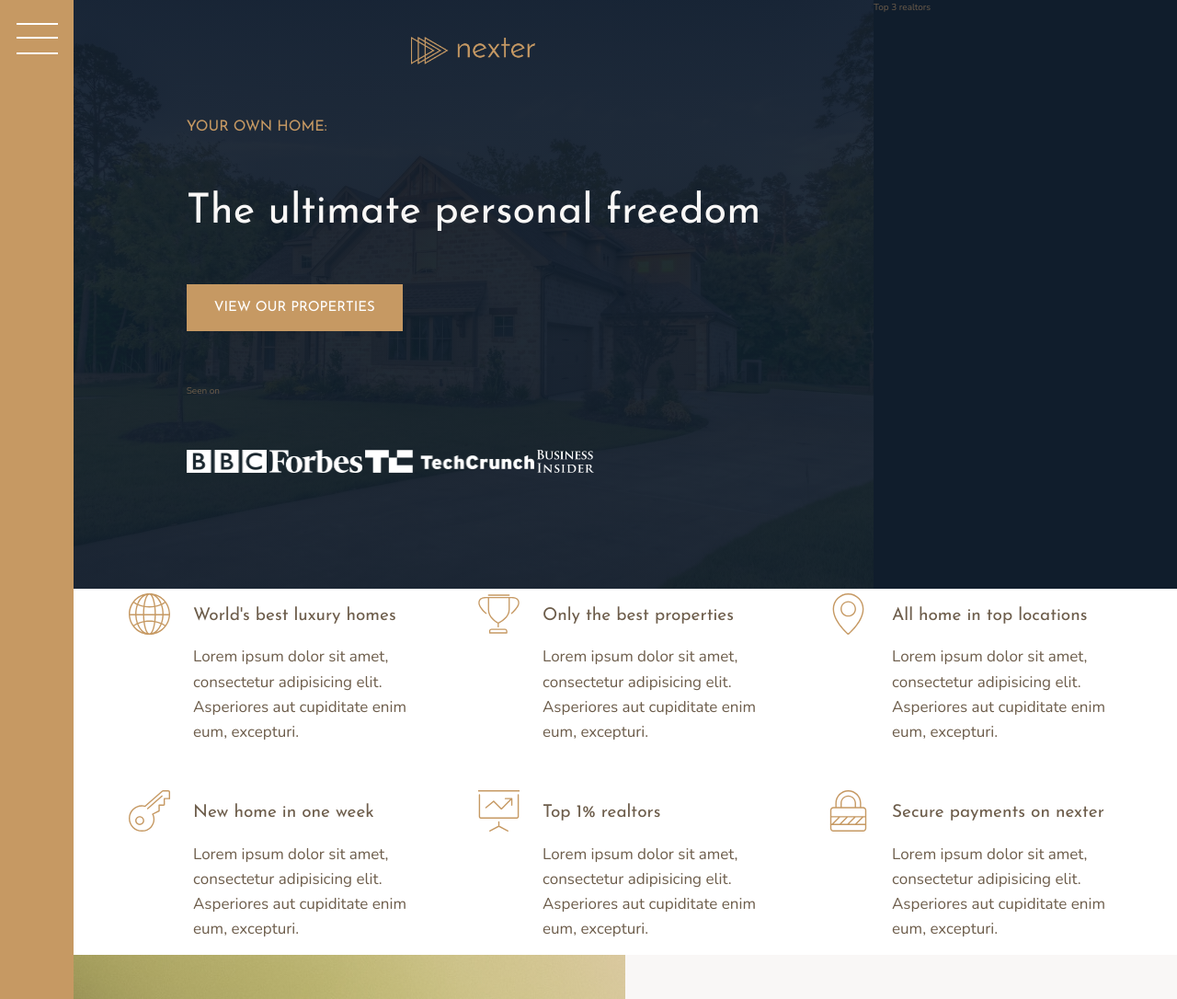
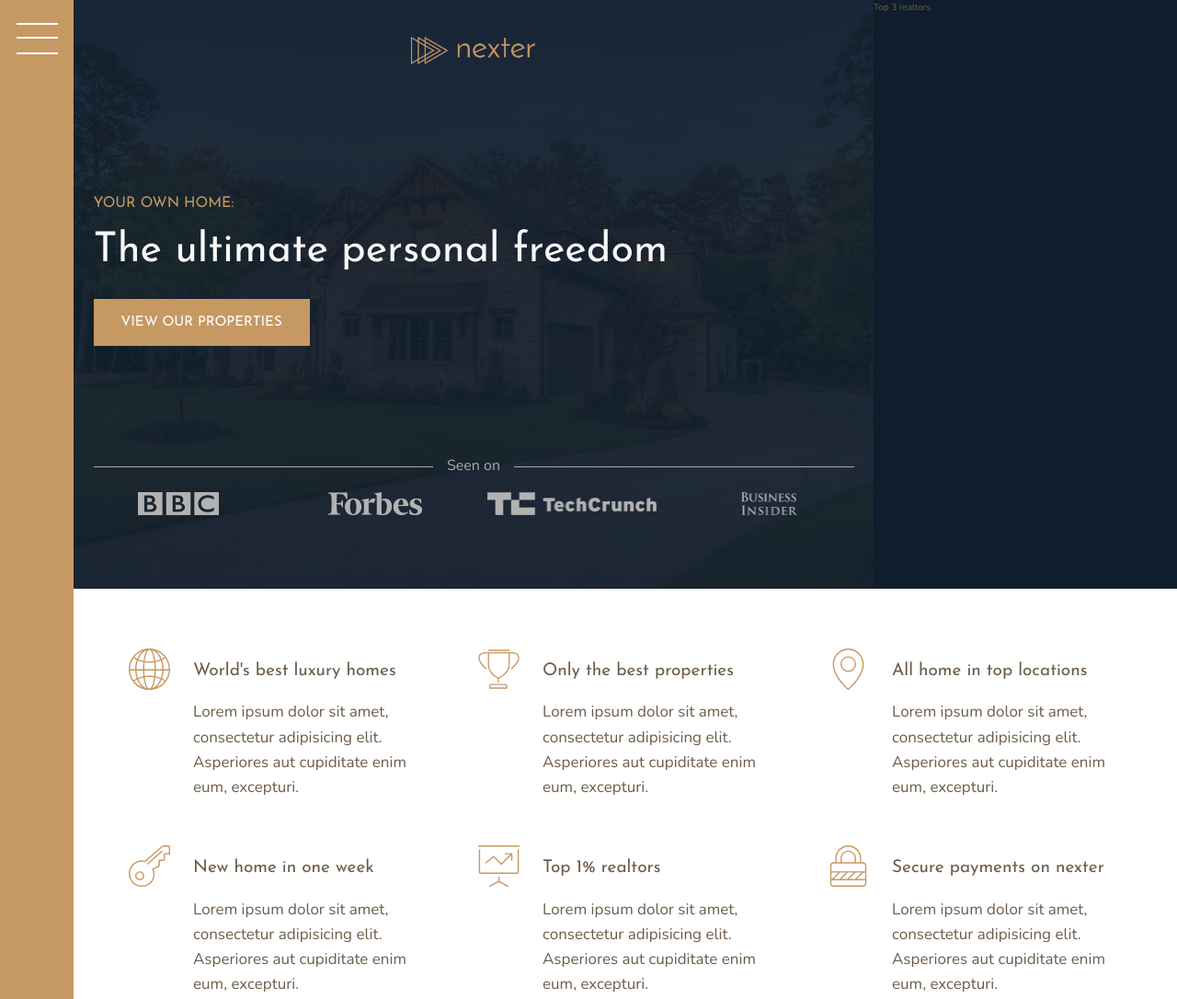
Before and after one commit to Belchenkov/nexter, a website: page index.html in a window 1280 px wide. Shown: the top 1086 px of the page at 92% size. Drawn offline with nearby package versions, Linux system fonts and the light colour scheme; files that its build step writes are made by us from their sources.

Commit message:
Header Section: finish

```diff
--- a/sass/_features.scss
+++ b/sass/_features.scss
@@ -2,7 +2,7 @@
   grid-column: center-start / center-end;
   display: grid;
   grid-template-columns: repeat(auto-fit, minmax(25rem, 1fr));
-  margin: 15px 0;
+  margin: 75px 0;
   grid-gap: 6rem;
   align-items : start;
 }
--- a/sass/_header.scss
+++ b/sass/_header.scss
@@ -1,6 +1,6 @@
 .header {
   display: grid;
-  grid-template-rows: 1fr min-content 6rem 1frs;
+  grid-template-rows: 1fr min-content 6rem 1fr;
   grid-row-gap: 1.5rem;
   grid-template-columns: max-content;
   justify-content: center;
@@ -22,12 +22,32 @@
   }
 
   &__seenon-text {
+    display: grid;
+    grid-template-columns: 1fr max-content 1fr;
+    grid-column-gap: 1.5rem;
+    align-items: center;
 
+    font-size: 1.6rem;
+    color: $color-grey-light-2;
+
+    &::before,
+    &::after {
+      content: '';
+      height: 1px;
+      display: block;
+      background-color: currentColor;
+    }
   }
 
   &__seenon-logos {
+    display: grid;
+    grid-template-columns: repeat(4, 1fr);
+    grid-column-gap: 3rem;
+    justify-items: center;
+
     img {
       height: 2.5rem;
+      filter: brightness(70%);
     }
   }
 }
```
